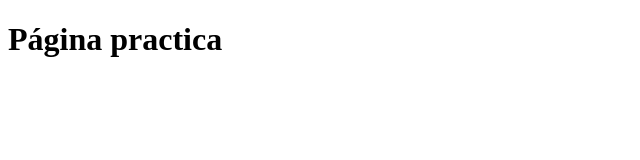
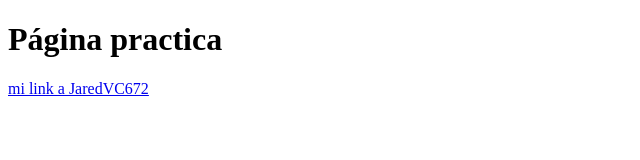
Before and after one commit to Javier1805458/website_53, a plain HTML site: page index.html in a window 1280 px wide. Shown: the whole page, without its empty margins (0-640 px from the left). Drawn offline with Linux system fonts and the light colour scheme.

Commit message:
add link

```diff
--- a/index.html
+++ b/index.html
@@ -8,5 +8,6 @@
 </head>
 <body>
     <h1>Página practica</h1>
+    <a href="JaredVC672/JaredVC672.html">mi link a JaredVC672</a> <br>
 </body>
 </html>
```
